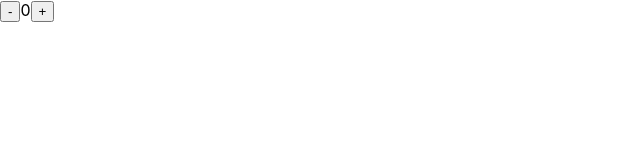
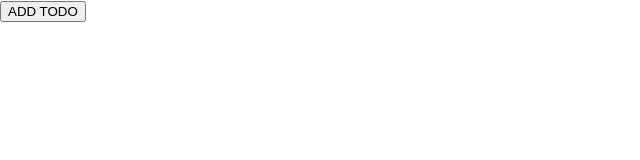
Before and after one commit to murqdan/tilegrid-app, a React (Create React App) app: page / in a window 1280 px wide. Shown: the top 160 px of the page, without its empty margins (0-640 px from the left). Built offline with nearby package versions, Linux system fonts and the light colour scheme.

Commit message:
(useReducer) penggunaan usereducer untuk membuat todolist

```diff
--- a/src/App.js
+++ b/src/App.js
@@ -1,9 +1,9 @@
-import CounterComponent from './CounterComponent'
+import TodoComponent from './TodoComponent'
 
 function App () {
   return (
     <div>
-      <CounterComponent />
+      <TodoComponent />
     </div>
   )
 }
--- a/src/CounterComponent.js
+++ /dev/null
@@ -1,28 +0,0 @@
-import { useReducer } from 'react'
-
-const reducer = function (state, action) {
-  switch (action.type) {
-    case 'INCREMENT':
-      return state + 1
-
-    case 'DECREMENT':
-      return state - 1
-
-    default:
-      return state
-  }
-}
-
-const CounterComponent = props => {
-  const [counter, dispatch] = useReducer(reducer, 0)
-
-  return (
-    <div>
-        <button onClick={e => dispatch({ type: 'DECREMENT' })}> - </button>
-            {counter}
-        <button onClick={e => dispatch({ type: 'INCREMENT' })}> + </button>
-    </div>
-  )
-}
-
-export default CounterComponent
--- /dev/null
+++ b/src/TodoComponent.js
@@ -0,0 +1,36 @@
+import { useReducer } from 'react'
+
+function reducer (todos, action) {
+  switch (action.type) {
+    // -------------------------
+    case 'ADD_TODO': {
+      const nextId = todos.length ? todos[todos.length - 1].id + 1 : 1
+      return [...todos, {
+        id: nextId,
+        completed: false,
+        ...action.todo
+      }]
+    }
+    // -------------------------
+
+    default:
+      return todos
+  }
+}
+
+const TodoComponent = props => {
+  const [todos, dispatch] = useReducer(reducer, [])
+
+  return <div>
+
+        <button onClick={e => dispatch({
+          type: 'ADD_TODO',
+          todo: {
+            title: 'Belajar hooks'
+          }
+        })}> ADD TODO </button>
+        {todos}
+    </div>
+}
+
+export default TodoComponent
```
